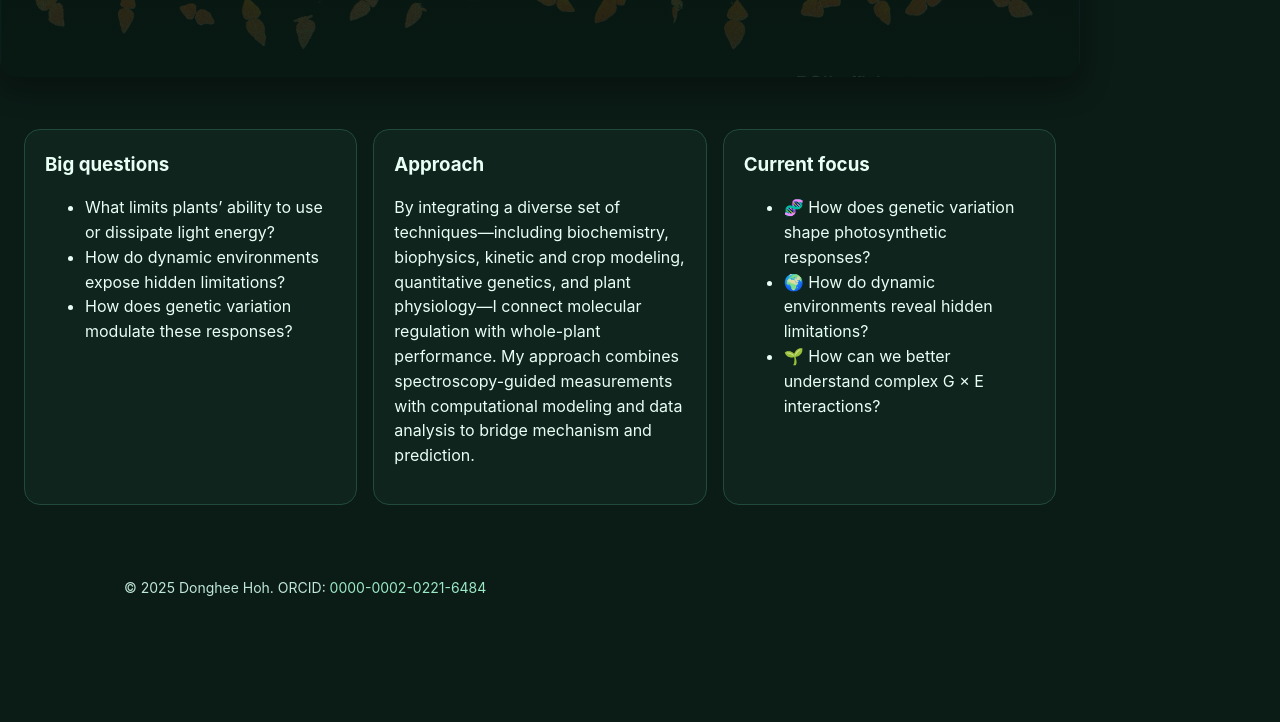
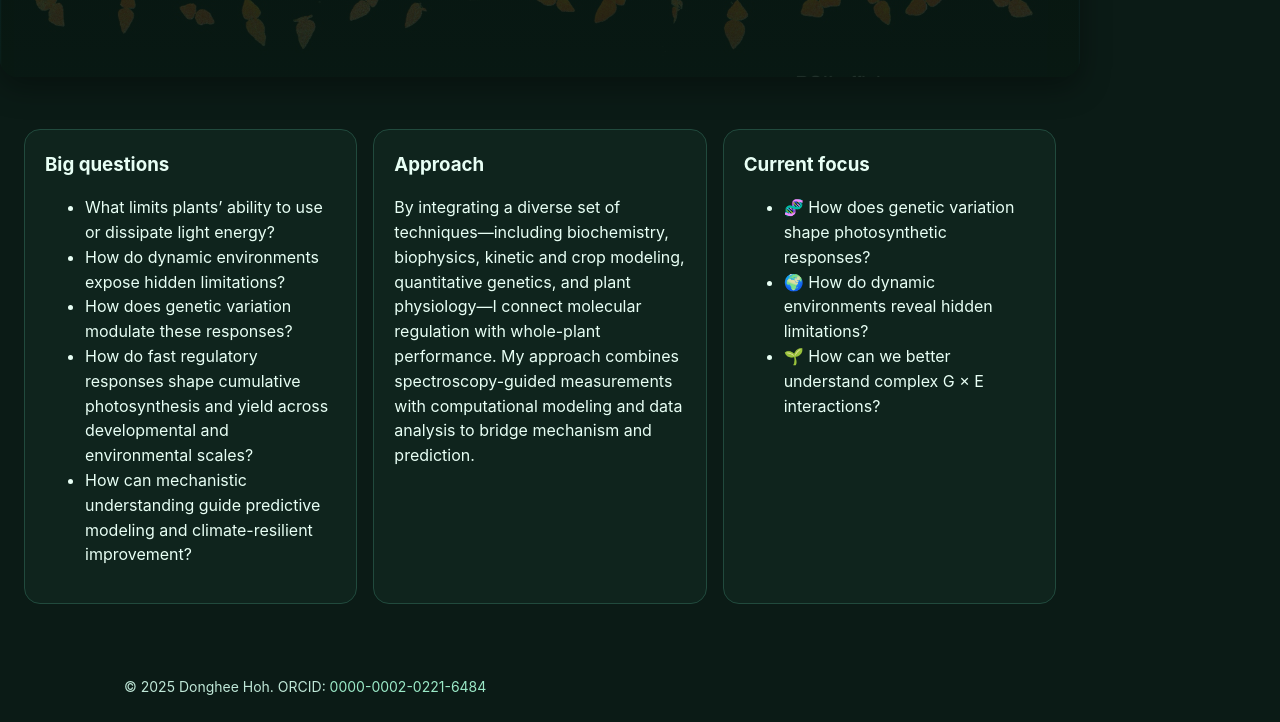
Before and after one commit to DongheeHoh/dongheehoh.github.io, a plain HTML site: page index.html in a window 1280 px wide. Shown: the part 347-1069 px from the top of the page. Before the commit the page ends 970 px from the top, so only its background shows below. Drawn offline with Linux system fonts and the light colour scheme.

Commit message:
Update body class and add new list items
Added new questions to explore plant responses and modeling.

```diff
--- a/index.html
+++ b/index.html
@@ -6,7 +6,7 @@
 <title>Donghee Hoh | Photosynthesis & Natural Variation</title>
 <link rel="stylesheet" href="css/site.css">
 </head>
-<body>
+<body class="home">
 
 <nav class="container">
   <div class="brand">Donghee Hoh</div>
@@ -33,6 +33,8 @@
       <li>What limits plants’ ability to use or dissipate light energy?</li>
       <li>How do dynamic environments expose hidden limitations?</li>
       <li>How does genetic variation modulate these responses?</li>
+      <li>How do fast regulatory responses shape cumulative photosynthesis and yield across developmental and environmental scales?</li>
+      <li>How can mechanistic understanding guide predictive modeling and climate-resilient improvement?</li>
     </ul>
   </div>
   <div class="card">
```
